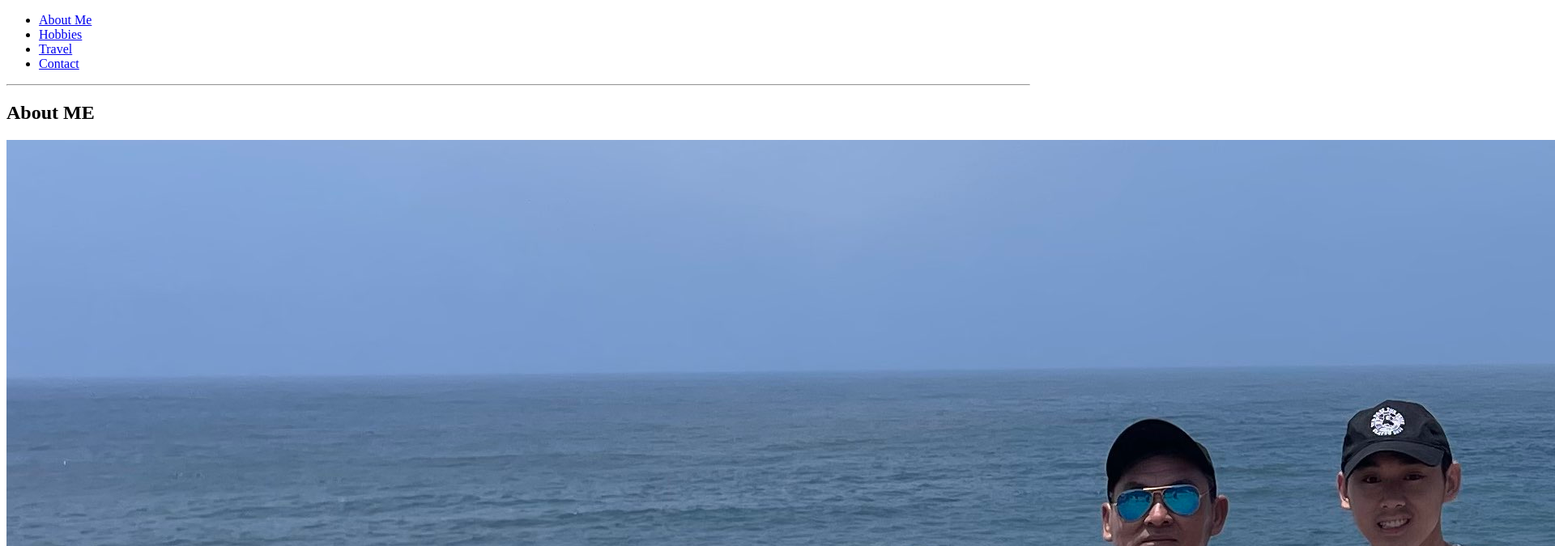
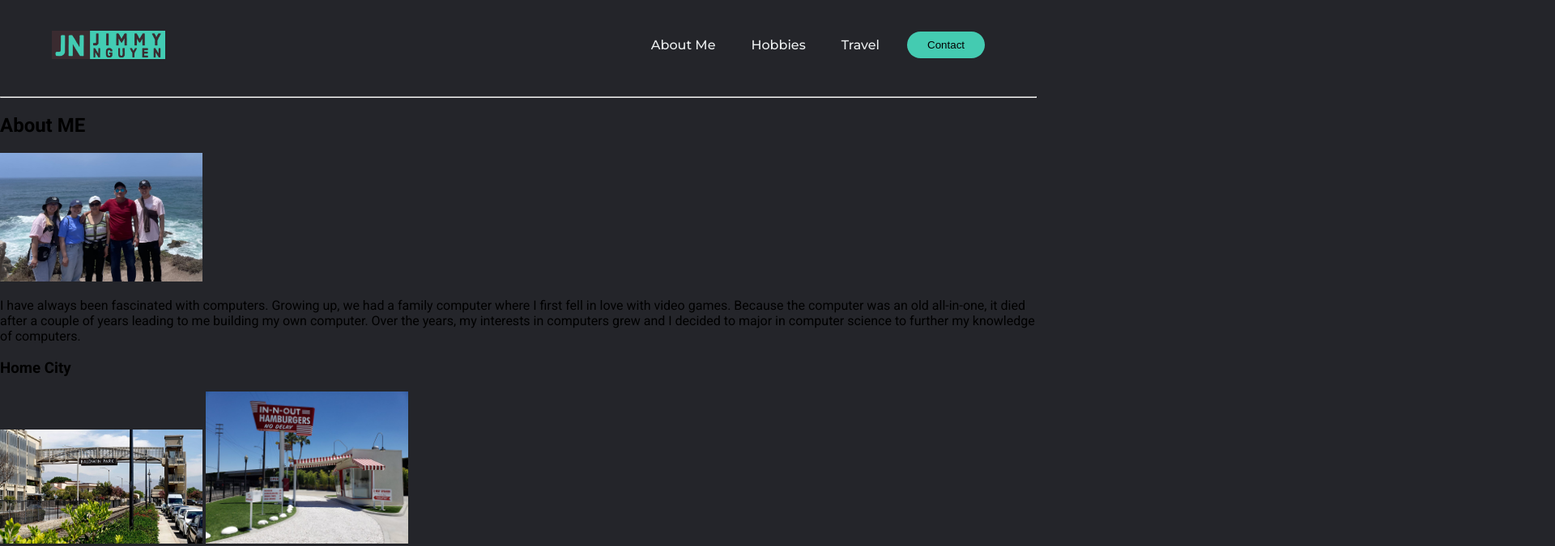
Before and after one commit to jimmywin656/personal-website, a plain HTML site: page index.html in a window 1280 px wide. Shown: the top 675 px of the page at 81% size, 1920 px wide, since content can reach past the window. Drawn offline with Linux system fonts and the light colour scheme.

Commit message:
Finish navigation header

```diff
--- a/index.html
+++ b/index.html
@@ -2,30 +2,32 @@
 <html lang="en">
 <head>
     <meta charset="UTF-8">
+    <link rel="stylesheet" href="styles.css">
     <!-- Requirement-1.A -->
     <title>Jimmy Nguyen</title>
 </head>
 <body>
     <!-- Requirement-1.B -->
-    <header>
+    <header class="header">
+        <img class="name-logo" src="images/name-logo.png" alt="Jimmy Nguyen">
         <!-- Requirement-1.D -->
         <nav>
             <!-- Requirement-1.K -->
-            <ul>
-                <li><a href="#about_me">About Me</a></li>
-                <li><a href="#hobbies">Hobbies</a></li>
+            <ul class="navbar">
+                <li class="nav-button"><a href="#about_me">About Me</a></li>
+                <li class="nav-button"><a href="#hobbies">Hobbies</a></li>
                 <!-- Requirement-1.J -->
-                <li><a href="webpage/travel.html">Travel</a></li>
-                <li><a href="#contact">Contact</a></li>
+                <li class="nav-button"><a href="webpage/travel.html">Travel</a></li>
             </ul>
         </nav>
+        <a href="#contact"><button>Contact</button></a>
     </header>
 
     <hr>
 
     <!-- Requirement-1.E -->
     <section id="about_me">
-        <h2>About ME</h2>
+        <h2 class="title">About ME</h2>
         <!-- OPTIONAL PICTURE OF ME -->
         <img src="images/jimmy.jpeg" alt="Jimmy Nguyen">
         <!-- Requirement-1.G -->
@@ -34,7 +36,7 @@
             died after a couple of years leading to me building my own computer. Over the years, my interests
             in computers grew and I decided to major in computer science to further my knowledge of computers.
         </p>
-        <h3>Home City</h3>
+        <h3 class="mini-title">Home City</h3>
         <img src="images/baldwin_park.jpeg" alt="Baldwin Park">
         <img src="images/in-n-out.jpeg" alt="Very First In-N-Out">
         <p>I live in Baldwin Park. Baldwin Park is a relatively small city about 15 minutes away from Pomona
@@ -46,9 +48,9 @@
 
     <section id="hobbies">
         <!-- Requirement-1.F -->
-        <h2>Hobbies</h2>
+        <h2 class="title">Hobbies</h2>
         <div id="gaming_hobby">
-            <h3>Gaming</h3>
+            <h3 class="mini-title">Gaming</h3>
             <!-- Requirement-1.H (PROBABLY CHANGE THIS TO <P> OR MOVE SPAN SOMEWHERE ELSE)-->
             <span><strong>Valorant</strong></span>
             <p>Currently, Valorant is the game I play the most, but I have played many other games such as:
@@ -74,14 +76,14 @@
             </p>
         </div>
         <div id="gym_hobby">
-            <h3>Gym</h3>
+            <h3 class="mini-title">Gym</h3>
             <img src="images/gym.jpeg" alt="Stock gym photo">
             <p>I recently started going to the gym this year and it has been really fun. I started going
                 to improve my strength but also to gain confidence in myself and my looks.
             </p>
         </div>
         <div id="sports_hobby">
-            <h3>Sports</h3>
+            <h3 class="mini-title">Sports</h3>
                 <!-- Requirement-1.P -->
                 <details>
                     <!-- Requirement-1.Q -->
--- /dev/null
+++ b/styles.css
@@ -0,0 +1,63 @@
+@import url('https://fonts.googleapis.com/css2?family=Roboto:wght@400;500;700&display=swap');
+@import url('https://fonts.googleapis.com/css2?family=Montserrat:wght@500&family=Roboto:wght@400;500;700&display=swap');
+
+body {
+    margin: 0;
+    font-family: "Roboto", Helvetica, sans-serif;
+    position: relative;
+    height: 100%;
+    width: 100%;
+    background-color: #24252A;
+}
+
+li a {
+    font-family: "Montserrat", sans-serif;
+    font-weight: 500;
+    font-size: 16px;
+    color: #edf0f1;
+    text-decoration: none;
+}
+
+header {
+    display: flex;
+    justify-content: flex-end;
+    align-items: center;
+    padding: 30px 5%;
+}
+
+img {
+    width: 250px;
+}
+
+.name-logo {
+    cursor: pointer;
+    margin-right: auto;
+    width: 140px;
+}
+
+.navbar li {
+    display: inline-block;
+    padding: 0px 20px;
+}
+
+.navbar li a {
+    transition: all 0.3s ease 0s;
+}
+
+.navbar li a:hover {
+    color:  rgba(68, 203, 177);
+}
+
+button {
+    padding: 9px 25px;
+    background-color: rgba(68, 203, 177, 1);
+    border: none;
+    border-radius: 50px;
+    cursor: pointer;
+    transition: all 0.3s ease 0s;
+    margin-left: 14px;
+}
+
+button:hover {
+    background-color:  rgba(68, 203, 177, 0.7);
+}
```
Also changed, not shown: webpage/travel.html (+4 -3 lines), images/Jimmy-Nguyen-logos.jpeg (added), images/name-logo.png (added), 1 other file.
